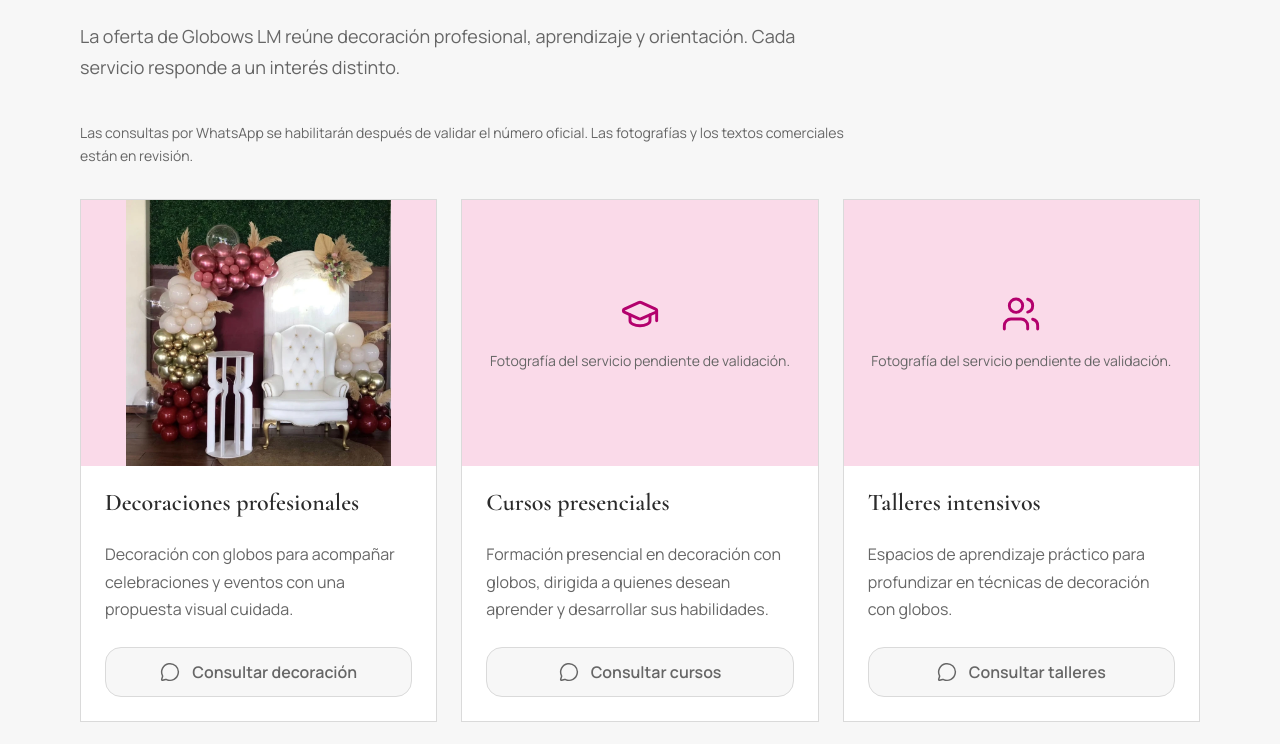
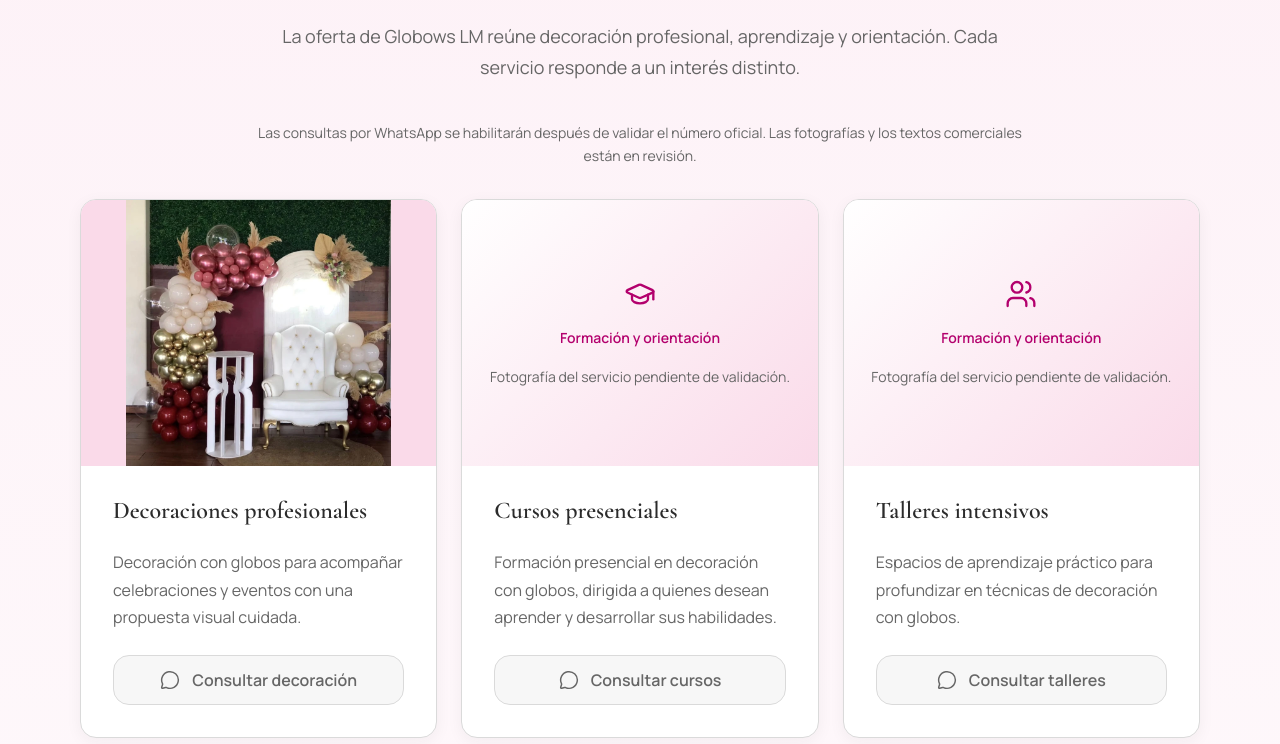
Before and after one commit to CarlosAM03/Globowslm, a Next.js app: page / in a window 1280 px wide. Shown: the part 2124-2868 px from the top of the page. Built offline with nearby package versions, Linux system fonts and the light colour scheme.

Commit message:
fix(ui): refine services and gallery presentation

```diff
--- a/src/components/sections/gallery/gallery.css
+++ b/src/components/sections/gallery/gallery.css
@@ -5,11 +5,11 @@
 .gallery-filters button[aria-pressed="true"] { background: var(--color-primary); color: white; border-color: var(--color-primary); }
 .gallery-count { color: var(--color-neutral-500); font-size: var(--type-caption); margin-block: var(--space-6); }
 .gallery-grid { display: grid; grid-template-columns: minmax(0, 1fr); gap: var(--space-6); }
-.gallery-card { margin: 0; overflow: hidden; border: 1px solid var(--color-neutral-300); border-radius: var(--radius-xl); background: white; }
-.gallery-image { aspect-ratio: 4 / 3; background: var(--color-neutral-100); display: flex; align-items: center; justify-content: center; }
-.gallery-image img { width: 100%; height: 100%; object-fit: contain; }
+.gallery-card { margin: 0; overflow: hidden; border: 1px solid var(--color-neutral-300); border-radius: var(--radius-lg); background: white; box-shadow: var(--shadow-sm); }
+.gallery-image { background: var(--color-neutral-100); }
+.gallery-image img { width: 100%; height: auto; }
 .gallery-card figcaption { padding: var(--space-6); display: flex; flex-direction: column; gap: var(--space-2); }
 .gallery-card figcaption span { color: var(--color-primary); font-size: var(--type-caption); font-weight: 600; }
 .gallery-card figcaption strong { font-family: var(--font-cormorant), Georgia, serif; font-size: var(--type-h4); font-weight: 600; line-height: 1.3; }
-@media (min-width: 640px) { .gallery-grid { grid-template-columns: repeat(2, minmax(0, 1fr)); } }
+@media (min-width: 640px) { .gallery-grid { grid-template-columns: repeat(2, minmax(0, 1fr)); align-items: start; gap: var(--space-8); } }
 @media (min-width: 1024px) { .gallery-grid { grid-template-columns: repeat(3, minmax(0, 1fr)); } }
--- a/src/components/sections/services-events/ServiceCard.tsx
+++ b/src/components/sections/services-events/ServiceCard.tsx
@@ -10,7 +10,7 @@ export function ServiceCard({ service }: { service: Service }) {
   return (
     <article className="service-card" aria-labelledby={`service-${service.id}`}>
       {service.image ? <div className="service-image"><Image {...{ src: service.image.src, width: service.image.width, height: service.image.height, alt: service.image.alt }} sizes="(min-width: 1024px) 33vw, (min-width: 768px) 50vw, 100vw" /></div> :
-        <div className="service-image service-image--pending"><Icon size={40} strokeWidth={1.75} aria-hidden="true" /><p className="editorial-note">Fotografía del servicio pendiente de validación.</p></div>}
+        <div className="service-image service-image--pending"><Icon size={32} strokeWidth={1.75} aria-hidden="true" /><span className="service-line">Formación y orientación</span><p className="editorial-note">Fotografía del servicio pendiente de validación.</p></div>}
       <div className="service-body">
         <h3 id={`service-${service.id}`}>{service.name}</h3>
         <p>{service.description}</p>
--- a/src/components/sections/services-events/services-events.css
+++ b/src/components/sections/services-events/services-events.css
@@ -1,11 +1,15 @@
-.services-section { background: var(--color-neutral-100); }
+.services-section { background: linear-gradient(180deg, rgb(250 218 233 / 38%), var(--color-white)); }
+.services-section > .page-container > .section-heading { margin-inline: auto; text-align: center; }
+.services-section > .page-container > .contact-status { margin-inline: auto; text-align: center; }
 .contact-status { margin-bottom: var(--space-8); max-width: 800px; }
 .services-grid, .events-grid { display: grid; gap: var(--space-6); }
-.service-card { overflow: hidden; border: 1px solid var(--color-neutral-300); border-radius: var(--radius-xl); background: white; display: flex; flex-direction: column; }
+.service-card { overflow: hidden; border: 1px solid var(--color-neutral-300); border-radius: var(--radius-lg); background: white; box-shadow: var(--shadow-sm); display: flex; flex-direction: column; transition: box-shadow 200ms; }
+.service-card:hover { box-shadow: var(--shadow-md); }
 .service-image { min-height: 220px; aspect-ratio: 4 / 3; background: var(--color-surface); display: flex; justify-content: center; align-items: center; }
 .service-image img { width: 100%; height: 100%; object-fit: contain; }
-.service-image--pending { flex-direction: column; gap: var(--space-4); padding: var(--space-6); color: var(--color-primary); text-align: center; }
-.service-body { display: flex; flex: 1; flex-direction: column; align-items: flex-start; gap: var(--space-6); padding: var(--space-6); }
+.service-image--pending { flex-direction: column; gap: var(--space-4); padding: var(--space-6); color: var(--color-primary); text-align: center; background: linear-gradient(135deg, var(--color-white), var(--color-surface)); }
+.service-line { font-size: var(--type-caption); font-weight: 600; }
+.service-body { display: flex; flex: 1; flex-direction: column; align-items: flex-start; gap: var(--space-6); padding: var(--space-8); }
 .service-body > p { color: var(--color-neutral-500); font-size: var(--type-small); }
 .service-body .button { margin-top: auto; width: 100%; }
 .events-heading { margin-top: var(--space-16); margin-bottom: var(--space-8); max-width: 720px; }
```
